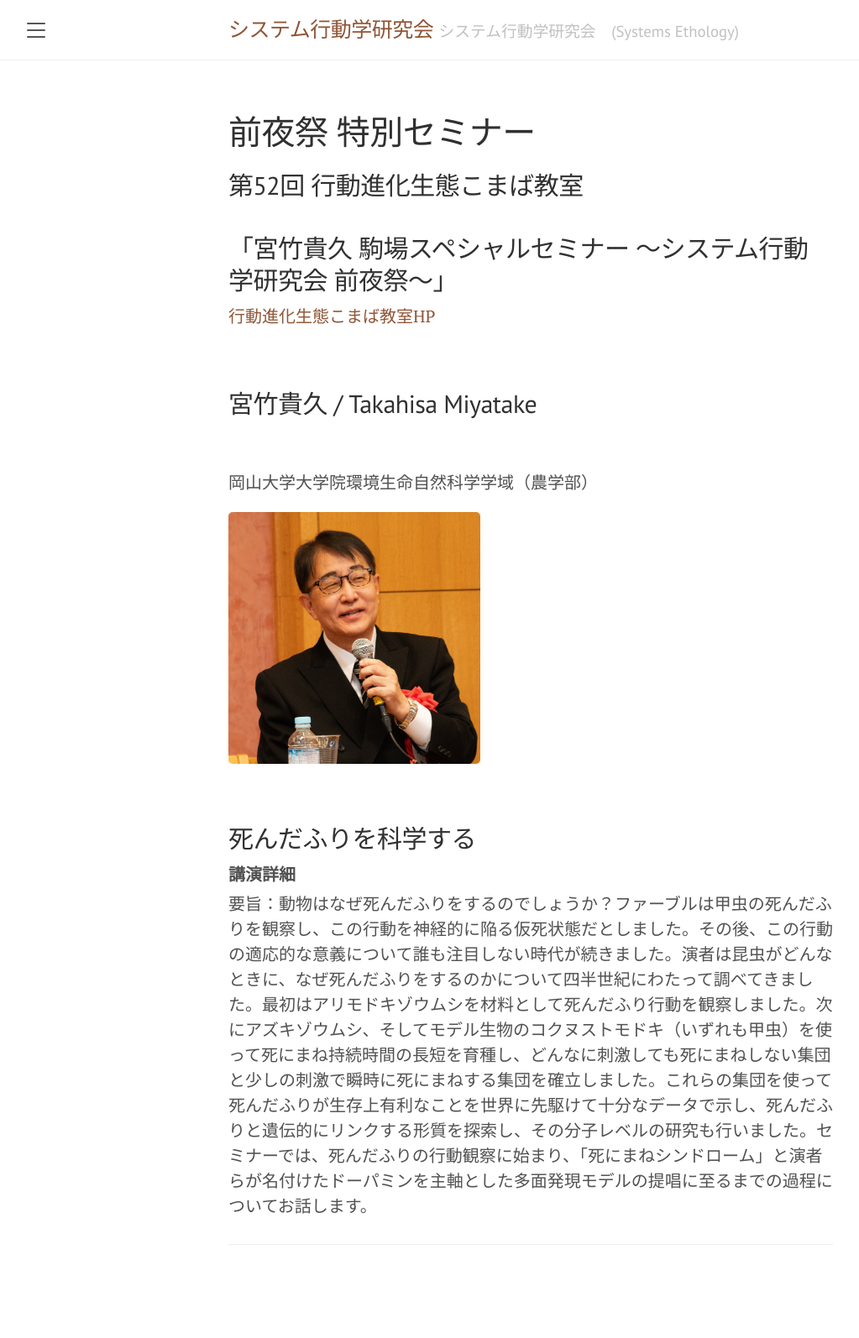
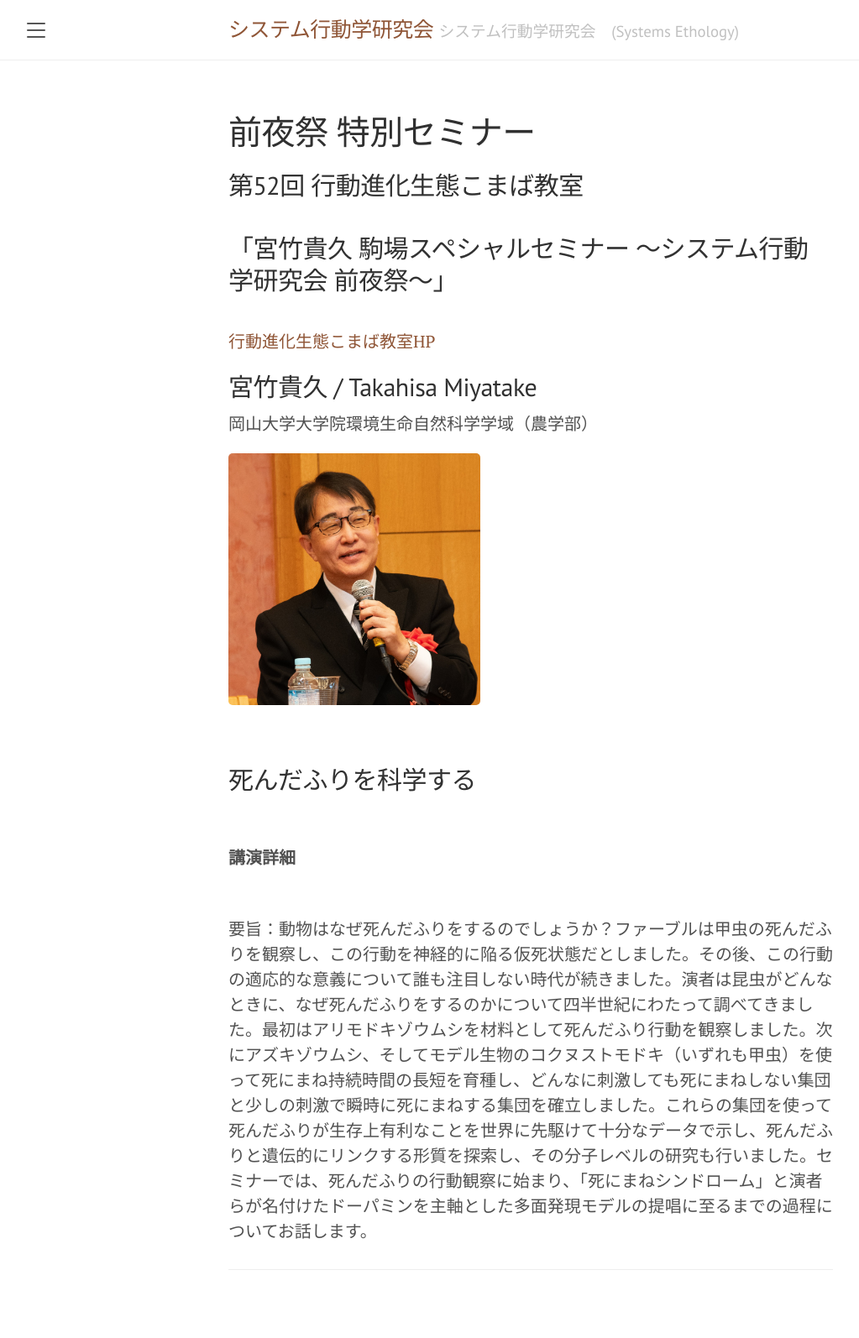
Before and after one commit to SystemsEthology/website, a Jekyll site: the page built from event_01/conference01_eve.md, in a window 1280 px wide. Shown: the whole page at 84% size, without its empty margins (8-1031 px from the left). Built offline with Jekyll 4.4.1, drawn with Linux system fonts in a browser that asks for light colours; before the commit the page ends 1564 px from its top, so only the background shows below that.

Commit message:
Update conference01_eve.md

```diff
--- a/event_01/conference01_eve.md
+++ b/event_01/conference01_eve.md
@@ -6,13 +6,11 @@ order: 2
 
 ## 第52回 行動進化生態こまば教室<br><br>「宮竹貴久 駒場スペシャルセミナー ～システム行動学研究会 前夜祭～」
 
+<br>
 <a href="https://sites.google.com/site/komabaecoevo/" target="_blank" rel="noopener noreferrer">行動進化生態こまば教室HP</a>
-
 <br>
 
 ## 宮竹貴久 / Takahisa Miyatake
-
-<br>
 
 岡山大学大学院環境生命自然科学学域（農学部）
 
@@ -22,7 +20,9 @@ order: 2
 
 ## 死んだふりを科学する
 
-<summary>講演詳細</summary>
+<br>
+
+<summary>講演詳細</summary><br>
 
 要旨：動物はなぜ死んだふりをするのでしょうか？ファーブルは甲虫の死んだふりを観察し、この行動を神経的に陥る仮死状態だとしました。その後、この行動の適応的な意義について誰も注目しない時代が続きました。演者は昆虫がどんなときに、なぜ死んだふりをするのかについて四半世紀にわたって調べてきました。最初はアリモドキゾウムシを材料として死んだふり行動を観察しました。次にアズキゾウムシ、そしてモデル生物のコクヌストモドキ（いずれも甲虫）を使って死にまね持続時間の長短を育種し、どんなに刺激しても死にまねしない集団と少しの刺激で瞬時に死にまねする集団を確立しました。これらの集団を使って死んだふりが生存上有利なことを世界に先駆けて十分なデータで示し、死んだふりと遺伝的にリンクする形質を探索し、その分子レベルの研究も行いました。セミナーでは、死んだふりの行動観察に始まり、「死にまねシンドローム」と演者らが名付けたドーパミンを主軸とした多面発現モデルの提唱に至るまでの過程についてお話します。
 
```
